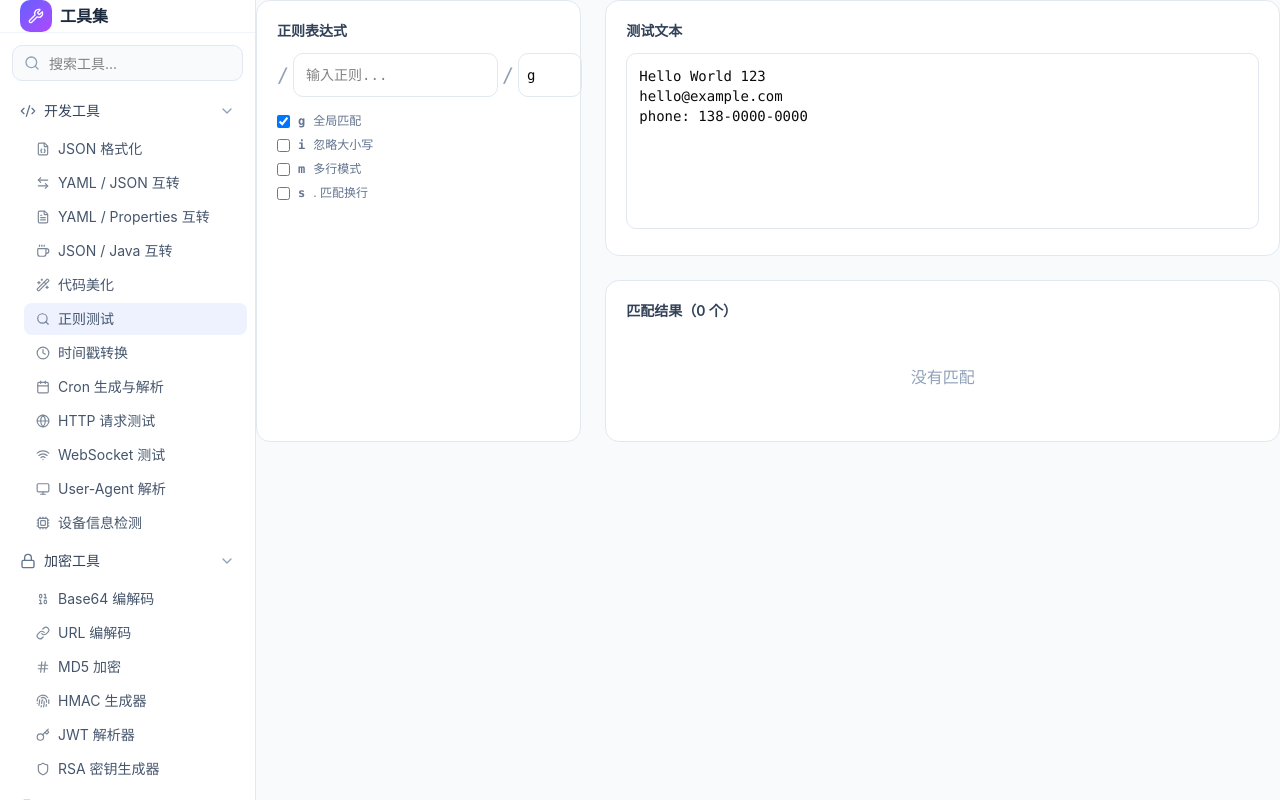
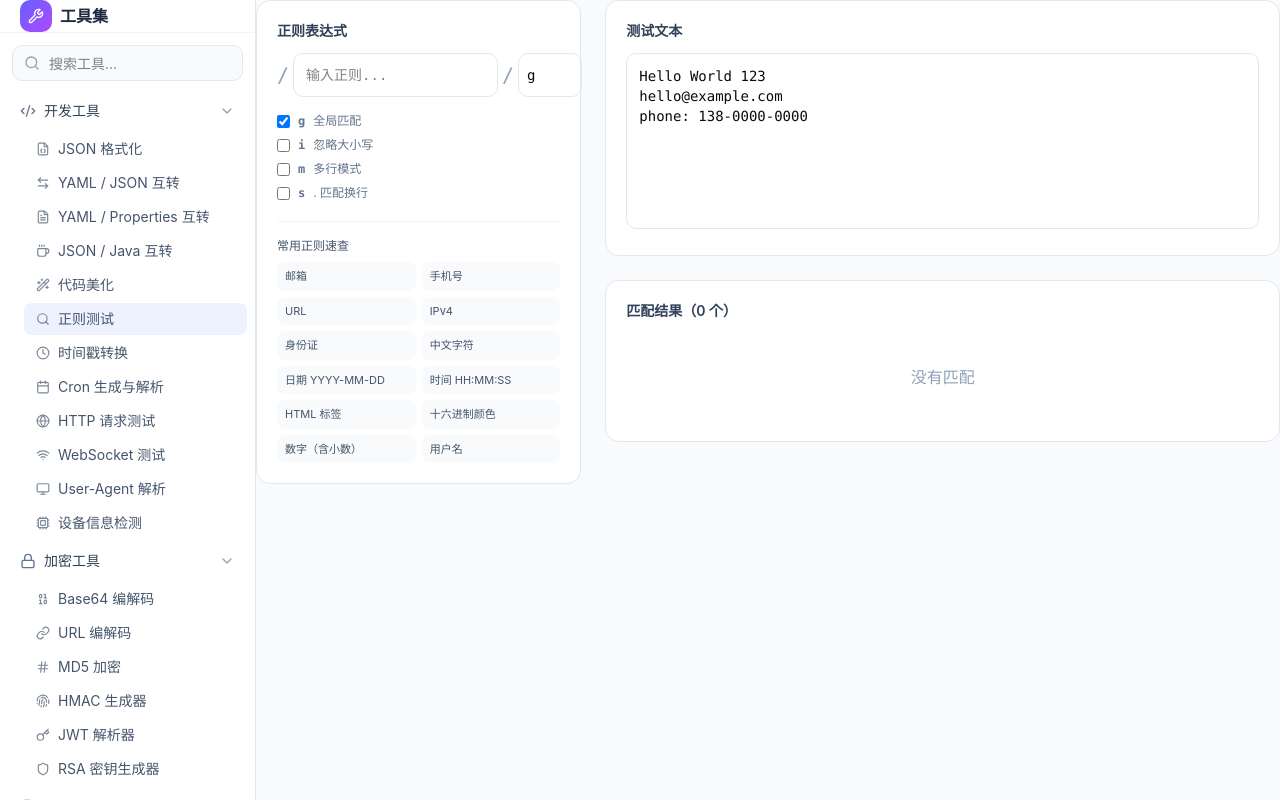
Before and after one commit to qiuqyCN/qiuyun-tools, a Nuxt app: page /tools/dev/regex-tester in a window 1280 px wide. Built offline with nearby package versions, Linux system fonts and the light colour scheme.

Commit message:
feat: 正则表达式测试案例

```diff
--- a/app/pages/tools/dev/regex-tester.vue
+++ b/app/pages/tools/dev/regex-tester.vue
@@ -29,6 +29,22 @@
           <span class="font-mono font-semibold">{{ f.value }}</span>
           <span>{{ f.desc }}</span>
         </label>
+      </div>
+
+      <!-- Quick presets -->
+      <div class="mt-5 pt-4 border-t border-slate-100">
+        <div class="flex items-center justify-between mb-2">
+          <div class="text-xs font-medium text-slate-600">常用正则速查</div>
+        </div>
+        <div class="grid grid-cols-2 gap-1.5">
+          <button
+            v-for="p in presets"
+            :key="p.name"
+            @click="applyPreset(p)"
+            class="text-[11px] px-2 py-1.5 rounded-md bg-slate-50 hover:bg-indigo-50 hover:text-indigo-600 text-slate-600 text-left transition truncate"
+            :title="p.pattern"
+          >{{ p.name }}</button>
+        </div>
       </div>
     </section>
 
@@ -87,6 +103,34 @@ const flags = ref('g')
 const testText = ref('Hello World 123\nhello@example.com\nphone: 138-0000-0000')
 const regexError = ref('')
 
+interface Preset {
+  name: string
+  pattern: string
+  flags: string
+  text: string
+}
+
+const presets: Preset[] = [
+  { name: '邮箱', pattern: '[\\w.-]+@[\\w.-]+\\.\\w+', flags: 'g', text: '联系方式:\nhello@example.com\nadmin@company.org\nwrong-email' },
+  { name: '手机号', pattern: '1[3-9]\\d{9}', flags: 'g', text: '电话:\n13812345678\n15900001111\n12345678901' },
+  { name: 'URL', pattern: 'https?:\\/\\/[\\w.-]+(?:\\/[\\w./-]*)?', flags: 'gi', text: '链接:\nhttps://example.com\nhttp://api.dev/v1/users\nnot-a-url' },
+  { name: 'IPv4', pattern: '\\b(?:\\d{1,3}\\.){3}\\d{1,3}\\b', flags: 'g', text: '服务器:\n192.168.1.1\n10.0.0.255\n999.1.1.1' },
+  { name: '身份证', pattern: '[1-9]\\d{5}(?:19|20)\\d{2}(?:0[1-9]|1[0-2])(?:0[1-9]|[12]\\d|3[01])\\d{3}[\\dXx]', flags: 'g', text: '身份证:\n110101199003074512\n310101198512156789' },
+  { name: '中文字符', pattern: '[\\u4e00-\\u9fa5]+', flags: 'g', text: 'Hello 你好世界 foo 测试 bar 中文' },
+  { name: '日期 YYYY-MM-DD', pattern: '\\d{4}-(?:0[1-9]|1[0-2])-(?:0[1-9]|[12]\\d|3[01])', flags: 'g', text: '日期:\n2024-01-15\n2023-12-31\n2024-13-40' },
+  { name: '时间 HH:MM:SS', pattern: '(?:[01]\\d|2[0-3]):[0-5]\\d(?::[0-5]\\d)?', flags: 'g', text: '时间:\n09:30\n14:25:59\n25:60' },
+  { name: 'HTML 标签', pattern: '<([a-zA-Z][a-zA-Z0-9]*)\\b[^>]*>(.*?)<\\/\\1>', flags: 'gs', text: '<div class="box">内容</div>\n<p>段落</p>\n<br/>' },
+  { name: '十六进制颜色', pattern: '#(?:[0-9a-fA-F]{3}){1,2}\\b', flags: 'gi', text: '颜色:\n#fff\n#1a2B3C\n#invalid' },
+  { name: '数字（含小数）', pattern: '-?\\d+(?:\\.\\d+)?', flags: 'g', text: '数值:\n42\n-3.14\n100\n0.5' },
+  { name: '用户名', pattern: '[a-zA-Z][a-zA-Z0-9_]{2,15}', flags: 'g', text: '用户:\nadmin\nuser_01\na\ntoo-long-name-12345' },
+]
+
+function applyPreset(p: Preset) {
+  pattern.value = p.pattern
+  flags.value = p.flags
+  testText.value = p.text
+}
+
 const flagOptions = [
   { value: 'g', desc: '全局匹配' },
   { value: 'i', desc: '忽略大小写' },
```
